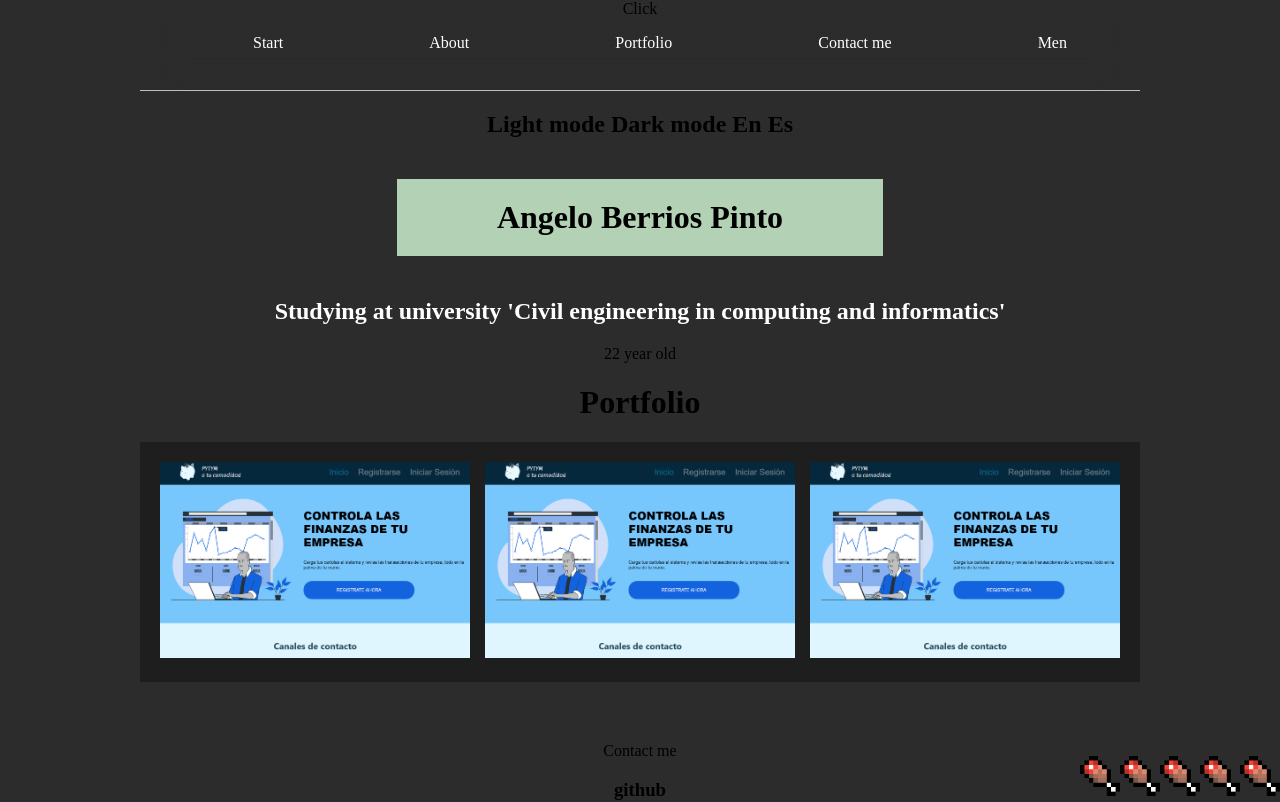
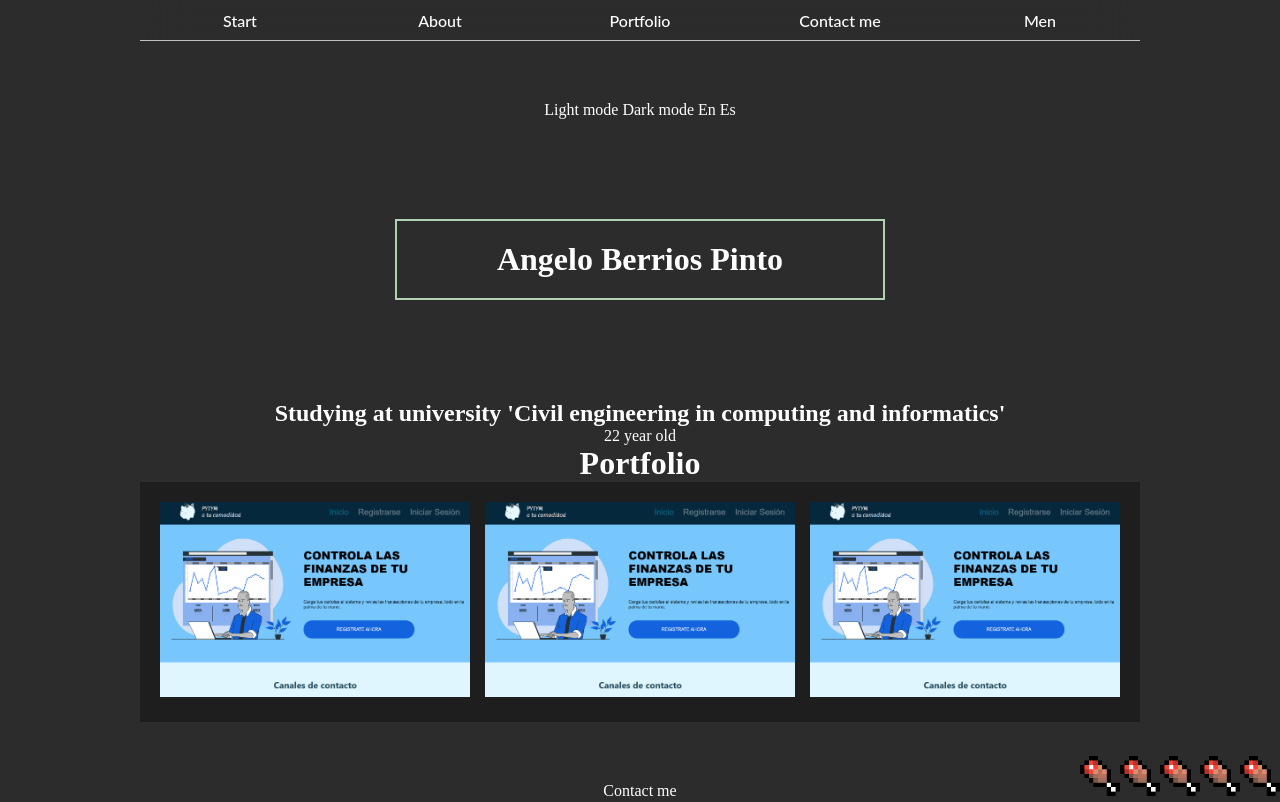
Before and after one commit to Dbaljeet/AngeloWebsite, a React (Vite) app in the folder AngeloWebsite/: page / in a window 1280 px wide. Shown: the top 802 px of the page. Built offline with nearby package versions, Linux system fonts and the light colour scheme.

Commit message:
fix navbar 2.0

```diff
--- a/AngeloWebsite/src/App.css
+++ b/AngeloWebsite/src/App.css
@@ -42,6 +42,13 @@
   color: #888;
 }
 */
+*{
+  margin: 0;
+  padding: 0;
+  color: #fff;
+}
+
+
 body{
   background-color:#000000d3;
   margin: 0;
--- a/AngeloWebsite/src/components/Navbar/index.jsx
+++ b/AngeloWebsite/src/components/Navbar/index.jsx
@@ -1,6 +1,6 @@
 import React, {useState} from "react";
 import ScrollYContext from '../../Context/ScrollYContext'
-import { Nav , Lista, Links} from "./stylesNavbar";
+import { Nav , Lista, Links, Hamburger} from "./stylesNavbar";
 const Navbar = () =>{
     const [show, setShow] = useState(false)
     const ShowMenu = () =>{
@@ -12,14 +12,19 @@ const Navbar = () =>{
 
     return(
         <>
-            <div onClick={ShowMenu}>Click</div>
-            <Nav>
+
+            <Nav open={show}>
+                <Hamburger onClick={ShowMenu}>
+                    {show ?
+                    'Click close Menu': 'Click open Menu'
+                    }
+                </Hamburger>
                 <Lista className={`${show? 'active':'desactive'}`}>
-                    <Links href="#Start">Start</Links>
-                    <Links href="#About">About</Links>
-                    <Links href="#Portfolio">Portfolio</Links>
-                    <Links href="#Contact">Contact me</Links>
-                    <Links href="#Men">Men</Links>
+                    <Links onClick={ShowMenu} href="#Start">Start</Links>
+                    <Links onClick={ShowMenu} href="#About">About</Links>
+                    <Links onClick={ShowMenu} href="#Portfolio">Portfolio</Links>
+                    <Links onClick={ShowMenu} href="#Contact">Contact me</Links>
+                    <Links onClick={ShowMenu} href="#Men">Men</Links>
                 </Lista>
             </Nav>
         </>
--- a/AngeloWebsite/src/components/Navbar/stylesNavbar.jsx
+++ b/AngeloWebsite/src/components/Navbar/stylesNavbar.jsx
@@ -15,7 +15,7 @@ export const Nav = styled.nav`
     border-bottom: 1px solid #c0c0c0;
     @media screen and (max-width: 622px){
         font-size:12px;
-        background-color:#3c3c3c;
+        background-color:${props=>props.open? '#366da0' : '#000'};
     }
     @media screen and (min-width: 622px){
         backdrop-filter: blur(20px);
@@ -31,9 +31,11 @@ export const Nav = styled.nav`
         position: absolute;
         top: 0; right: 0; bottom: 0; left: 0;
         inset: 0 0 0 0;
-        background: rgb(156, 194, 139);
+        @media screen and (min-width: 622px){
+            background: rgb(156, 194, 139);
+        }
         z-index: -1;
-        transition: transform .3s ease;
+        transition: transform .8s ease;
     }
 
     :hover::before {
@@ -58,18 +60,91 @@ export const Lista = styled.ul`
         }
     }
 `
+
+export const Hamburger = styled.div`
+    position:sticky;
+    height:20px;
+    font-size:20px;
+    cursor: pointer;
+    @media screen and (min-width: 622px){
+        display:none;
+    }
+    :hover{
+        color:#e93636;
+    }
+`
+
+
 export const Links = styled.a`
 
     text-decoration:none;
     color:#fff;
+    padding: 10px 55px;
+
     :hover{
         color:#120733;
+        background-color:#fff;
+
     }
     @media screen and (max-width: 622px){
         height:20px;
         width:100%;
+        padding:30px 0;
+        border: 1px solid #000;
     }
     @media screen and (min-width: 622px){
         height:40px;
     }
+
+    width: 130px;
+    height: 40px;
+    color: #fff;
+    border-radius: 5px;
+    padding: 10px 25px;
+    font-family: 'Lato', sans-serif;
+    font-weight: 500;
+    background: transparent;
+    transition: all 0.3s ease;
+    position: relative;
+
+    width: 130px;
+    height: 40px;
+    line-height: 42px;
+    padding: 0;
+    border: none;
+    background: transparent;
+    :hover {
+        color: #f0094a;
+        background: transparent;
+        box-shadow:none;
+    }
+    :before,
+    :after{
+        content:'';
+        position:absolute;
+        top:0;
+        right:0;
+        height:2px;
+        width:0;
+        background: #f0094a;
+        box-shadow:
+        -1px -1px 5px 0px #fff,
+        7px 7px 20px 0px #0003,
+        4px 4px 5px 0px #0002;
+        transition:400ms ease all;
+    }
+    after{
+        right:inherit;
+        top:inherit;
+        left:0;
+        bottom:0;
+    }
+    :hover:before,
+    :hover:after{
+        width:100%;
+        transition:800ms ease all;
+    }
+
+
+
 `
--- a/AngeloWebsite/src/components/Options/index.jsx
+++ b/AngeloWebsite/src/components/Options/index.jsx
@@ -1,14 +1,15 @@
 import React from "react"
+import { ContainerOption } from "./styles"
 const Options = () =>{
     return (
         <>
-        <h2 id="Start" >
+        <ContainerOption id="Start" >
             Light mode
             Dark mode
 
             En
             Es
-        </h2>
+        </ContainerOption>
         </>
     )
 }
--- /dev/null
+++ b/AngeloWebsite/src/components/Options/styles.jsx
@@ -0,0 +1,6 @@
+import styled from 'styled-components'
+
+export const ContainerOption = styled.div`
+    margin-top: 60px;
+    color:#fff;
+`
--- a/AngeloWebsite/src/components/Titles/index.jsx
+++ b/AngeloWebsite/src/components/Titles/index.jsx
@@ -1,9 +1,11 @@
 import styled from 'styled-components'
 export const PrincipalTitle = styled.h1`
-    color: ${props => props.colorRef};
-    background-color:#b2d1b5;
+    color:${props => props.colorRef};
+    background-color:transparent;
+    border:2px solid #b2d1b5;
     display:inline-block;
     padding: 20px 100px;
+    margin: 100px 0;
     //-webkit-text-stroke: 0.1px #000;
 `
 export const AboutInf = styled.h2`
--- a/AngeloWebsite/src/pages/Home.jsx
+++ b/AngeloWebsite/src/pages/Home.jsx
@@ -7,7 +7,7 @@ import Contact from "../components/Contact";
 const Home = () =>{
     return (
         <>
-            <PrincipalTitle>Angelo Berrios Pinto</PrincipalTitle>
+            <PrincipalTitle colorRef="#fff">Angelo Berrios Pinto</PrincipalTitle>
             <About></About>
             <Portfolio></Portfolio>
             <Contact></Contact>
```
